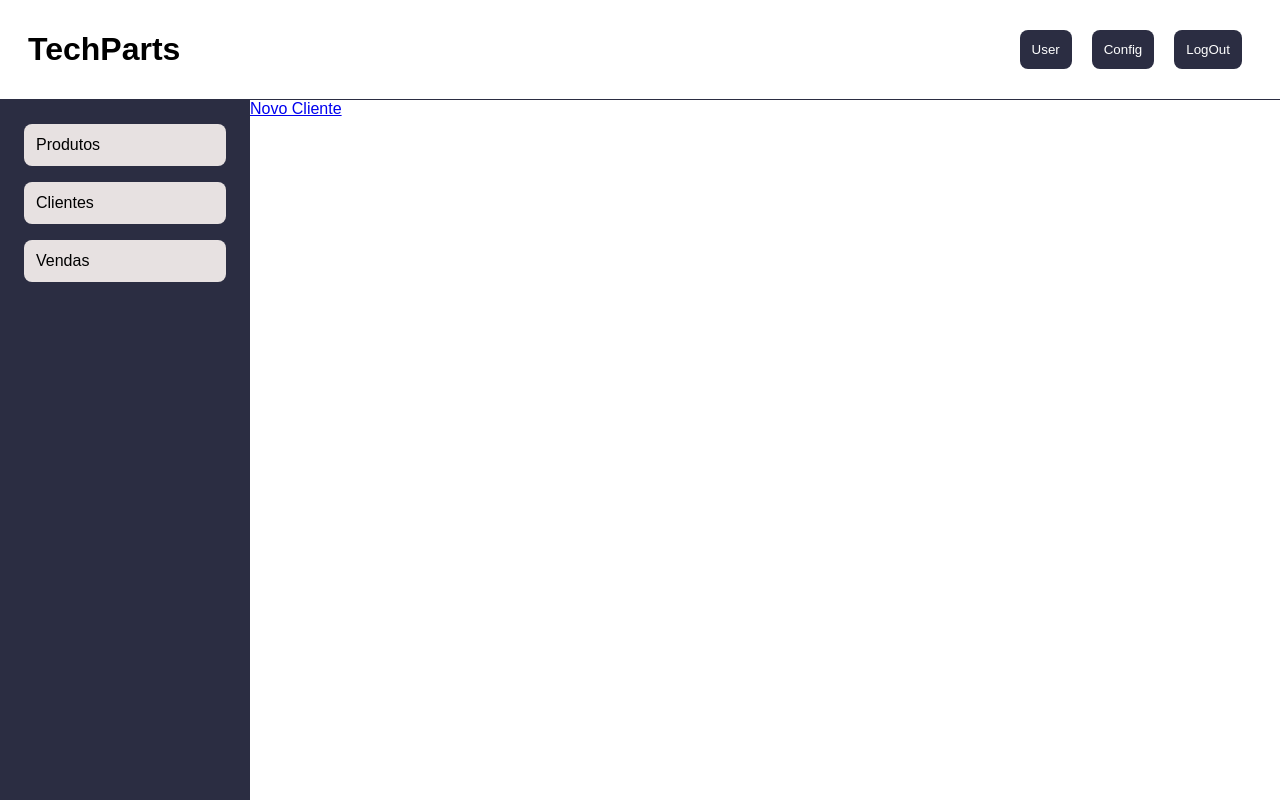
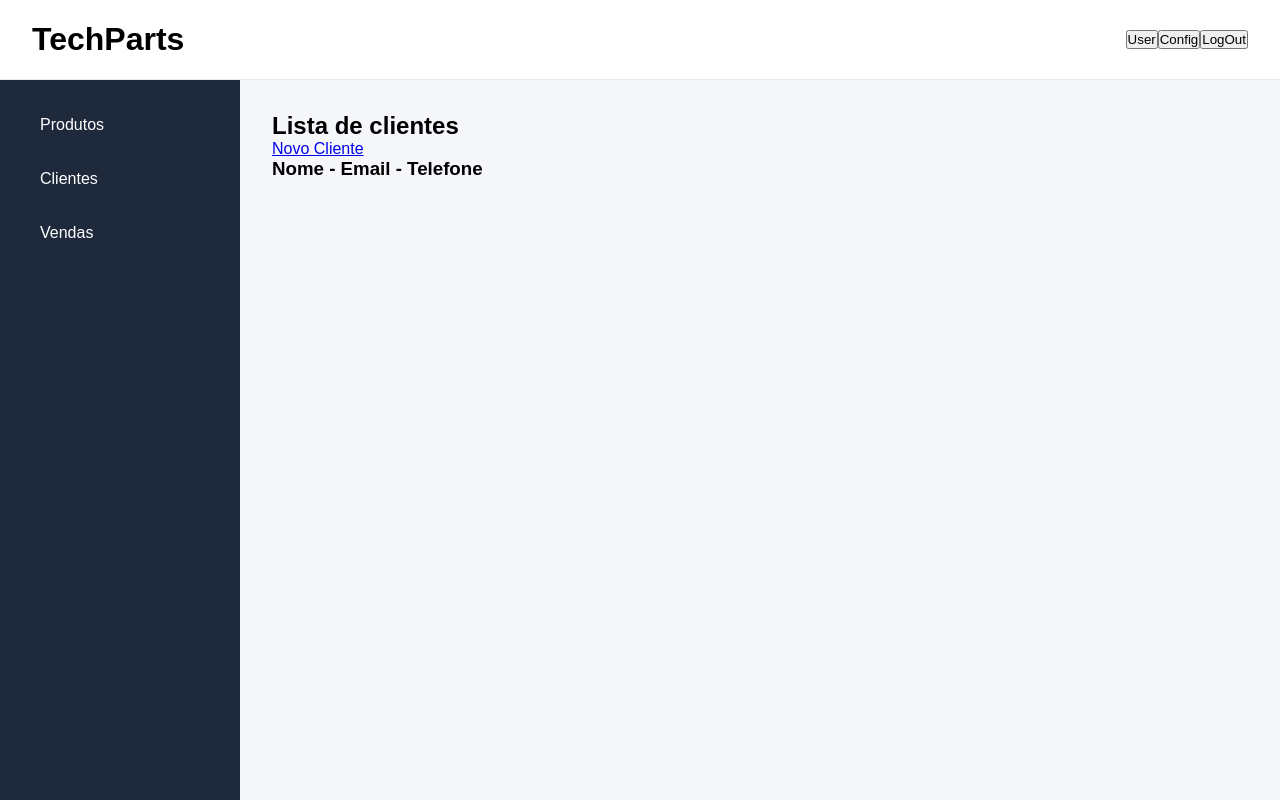
Before and after one commit to ezequiel-d-almeida/ERP---TechParts, a React (Vite) app: page /clients in a window 1280 px wide. Built offline with nearby package versions, Linux system fonts and the light colour scheme.

Commit message:
Mudanças no CSS - criação das páginas de produtos

```diff
--- a/src/App.jsx
+++ b/src/App.jsx
@@ -1,13 +1,18 @@
 import { Dashboard } from './pages/Dashboard'
 import { Products } from './pages/Products'
+import { CreateProductPage } from './pages/CreateProduct'
 import { Sales } from './pages/Sale'
-import { Client, clientList } from './pages/Client'
+import { Client } from './pages/Client'
 import { CreateClientPage } from './pages/CreateClient'
 import { Sidebar } from './components/Sidebar'
 import { Header } from './components/Header'
 import { Routes, Route } from "react-router-dom"
+import { useState } from 'react'
 
 function App() {
+  const[clientList, setClientList] = useState([])
+  const[productsList, setProductList] = useState([])
+
   return (
     <>
       <div className='app-container'>
@@ -17,13 +22,15 @@ function App() {
           <Routes>
               <Route path="/" element={<Dashboard />} />
 
-              <Route path="/products" element={<Products />} />
+              <Route path="/products" element={<Products productList={productsList} />} />
 
-              <Route path="/clients" element={<Client />} />
+              <Route path="/clients" element={<Client clientList={clientList}/>} />
 
               <Route path="/sales" element={<Sales />} />
 
-              <Route path="/createClient" element={<CreateClientPage />} />
+              <Route path="/createClient" element={<CreateClientPage clientList={clientList} setClientList={setClientList}/>} />
+
+              <Route path="/createProduct" element={<CreateProductPage productList={productsList} setProductList={setProductList}/>} />
           </Routes>
       </div>
     </>
--- a/src/components/Header.jsx
+++ b/src/components/Header.jsx
@@ -2,7 +2,7 @@ export function Header() {
     return (
         <header id="header">
             <h1>TechParts</h1>
-            <nav id='sidebar__header'>
+            <nav id='header__actions'>
                 <button className='button__header'>User</button>
                 <button className='button__header'>Config</button>
                 <button className='button__header'>LogOut</button>
--- a/src/index.css
+++ b/src/index.css
@@ -5,90 +5,175 @@
 }
 
 body {
-  min-height: 100vh;
+  background: #f5f7fb;
   font-family: Arial, Helvetica, sans-serif;
 }
 
-#root {
-  min-height: 100vh;
-}
-
-/* Estrutura principal da aplicação */
 .app-container {
   min-height: 100vh;
 
   display: grid;
 
-  grid-template-columns: 250px 1fr;
-  grid-template-rows: 100px 1fr;
+  grid-template-columns: 240px 1fr;
+  grid-template-rows: 80px 1fr;
 
   grid-template-areas:
     "header header"
     "sidebar main";
 }
 
-/* Header */
 #header {
   grid-area: header;
 
   display: flex;
   justify-content: space-between;
   align-items: center;
-  gap: 16px;
 
-  padding: 0 28px;
+  padding: 0 32px;
 
-  border-bottom: 1px solid #2b2d42;
+  background: white;
+
+  border-bottom: 1px solid #e5e7eb;
 }
 
-.button__header {
-  margin: 10px;
-  padding: 12px;
-  border: none;
-  border-radius: 8px;
-
-  cursor: pointer;
-
-  color: white;
-  background-color: #2b2d42;
+.header__actions {
+  display: flex;
+  gap: 12px;
 }
 
-.button__header:hover {
-  background-color: #3c3f56;
-}
-
-/* Sidebar */
 #sidebar {
   grid-area: sidebar;
 
   display: flex;
   flex-direction: column;
 
-  padding: 24px;
-  gap: 16px;
-
-  background-color: #2b2d42;
-}
-
-.nav-button {
-    text-decoration: none;
-    color: inherit;
-
-    padding: 12px;
-    border-radius: 8px;
-
-    background-color: #e7e1e1;
-}
-
-.nav-button:hover {
-  background-color: #ffffff;
-}
-
-/* Conteúdo principal */
-#main {
-  grid-area: main;
+  gap: 12px;
 
   padding: 24px;
 
-  border-top: 1px solid #221b38;
+  background: #1e293b;
 }
+
+.sidebar__link,
+.nav-button {
+  text-decoration: none;
+
+  color: white;
+
+  padding: 12px 16px;
+
+  border-radius: 8px;
+
+  transition: 0.2s;
+}
+
+.sidebar__link:hover,
+.nav-button:hover {
+  background: #334155;
+}
+
+main {
+  grid-area: main;
+
+  padding: 32px;
+
+  overflow-y: auto;
+}
+
+.page-header {
+  display: flex;
+  justify-content: space-between;
+  align-items: center;
+
+  margin-bottom: 32px;
+}
+
+.btn {
+  border: none;
+
+  padding: 12px 20px;
+
+  border-radius: 8px;
+
+  cursor: pointer;
+
+  text-decoration: none;
+
+  transition: 0.2s;
+}
+
+.btn--primary {
+  background: #2563eb;
+  color: white;
+}
+
+.btn--primary:hover {
+  background: #1d4ed8;
+}
+
+.btn--secondary {
+  background: #e5e7eb;
+}
+
+.btn--danger {
+  background: #dc2626;
+  color: white;
+}
+
+form {
+  max-width: 600px;
+
+  display: flex;
+  flex-direction: column;
+
+  gap: 20px;
+}
+
+.form-group {
+  display: flex;
+  flex-direction: column;
+
+  gap: 8px;
+}
+
+label {
+  font-weight: 600;
+}
+
+input,
+textarea {
+  padding: 12px;
+
+  border: 1px solid #d1d5db;
+
+  border-radius: 8px;
+
+  font-size: 16px;
+}
+
+textarea {
+  resize: vertical;
+  min-height: 120px;
+}
+
+.list-header,
+.list-row {
+  display: grid;
+
+  grid-template-columns:
+    2fr
+    2fr
+    1.5fr;
+
+  padding: 16px;
+
+  background: white;
+
+  border-radius: 8px;
+
+  margin-bottom: 8px;
+}
+
+.list-header {
+  font-weight: bold;
+}
--- a/src/pages/Client.jsx
+++ b/src/pages/Client.jsx
@@ -1,18 +1,20 @@
 import { Link } from "react-router-dom"
 
-export const clientList = [
-
-]
-
-export function Client() {
+export function Client({
+    clientList
+}) {
 
     return (
         <main>
-            {clientList.map(client => (<p key={clientList.indexOf(client)}>{client.nome}</p>))}
+            <div id="topoLista__clients">
+                <h2>Lista de clientes</h2>
+                <Link  className="new__button" to="/createClient">
+                Novo Cliente
+                </Link>
 
-            <Link  className="new__button" to="/createClient">
-                Novo Cliente
-            </Link>
+                <h3>Nome - Email - Telefone</h3>
+            </div>
+            {clientList.map(client => (<p key={clientList.indexOf(client)}>{client.name} - {client.email} - {client.phone}</p>))}
         </main>
     )
 }
--- a/src/pages/CreateClient.jsx
+++ b/src/pages/CreateClient.jsx
@@ -1,7 +1,9 @@
 import { useState } from "react"
-import { clientList } from "./Client"
 
-export function CreateClientPage() {
+export function CreateClientPage({
+    clientList,
+    setClientList
+}) {
 
     const [client, setClient] = useState({
         name: "",
@@ -10,8 +12,11 @@ export function CreateClientPage() {
         email: "",
     })
 
-    function saveClient() {
-        clientList.push(client)
+    function saveClient(client) {
+        setClientList([
+            ...clientList,
+            client
+        ])
 
         console.log("Cliente salvo:")
         console.log(client)
--- /dev/null
+++ b/src/pages/CreateProduct.jsx
@@ -0,0 +1,68 @@
+import { useState } from 'react'
+import { Link } from 'react-router-dom'
+
+export function CreateProductPage({
+    productList,
+    setProductList
+}) {
+    const [product, setProduct] = useState({
+        name: "",
+        price: "",
+        description: "",
+    })
+
+    function saveProduct(product) {
+        setProductList([
+            ...productList,
+            product
+        ])
+        console.log("Produto salvo:")
+        console.log(product)
+    }
+
+    function handleSubmit(event) {
+        event.preventDefault()
+
+        saveProduct(product)
+        setProduct({
+            name: "",
+            price: "",
+            description: "",
+        })
+    }
+
+    return (
+        <main>
+            <h2>Cadastrar novo produto</h2>
+            <form onSubmit={handleSubmit}>
+                <div>
+                    <label htmlFor="name">Nome:</label>
+                    <input
+                        type="text"
+                        id="name"
+                        value={product.name}
+                        onChange={(e) => setProduct({ ...product, name: e.target.value })}
+                    />
+                </div>
+                <div>
+                    <label htmlFor="price">Preço:</label>
+                    <input
+                        type="number"
+                        id="price"
+                        value={product.price}
+                        onChange={(e) => setProduct({ ...product, price: e.target.value })}
+                    />
+                </div>
+                <div>
+                    <label htmlFor="description">Descrição:</label>
+                    <textarea
+                        id="description"
+                        value={product.description}
+                        onChange={(e) => setProduct({ ...product, description: e.target.value })}
+                    />
+                </div>
+                <button type="submit">Cadastrar</button>
+            </form>
+        </main>
+    )
+}
--- a/src/pages/Products.jsx
+++ b/src/pages/Products.jsx
@@ -1,7 +1,15 @@
-export function Products() {
+import { Link } from "react-router-dom"
+
+export function Products({
+    productList
+}) {
     return (
         <main>
-            <p>This is the product page.</p>
+            {productList.map(product => (<p key={productList.indexOf(product)}>{product.name}</p>))}
+
+            <Link  className="new__button" to="/createProduct">
+                Novo Produto
+            </Link>
         </main>
     )
 }
```
